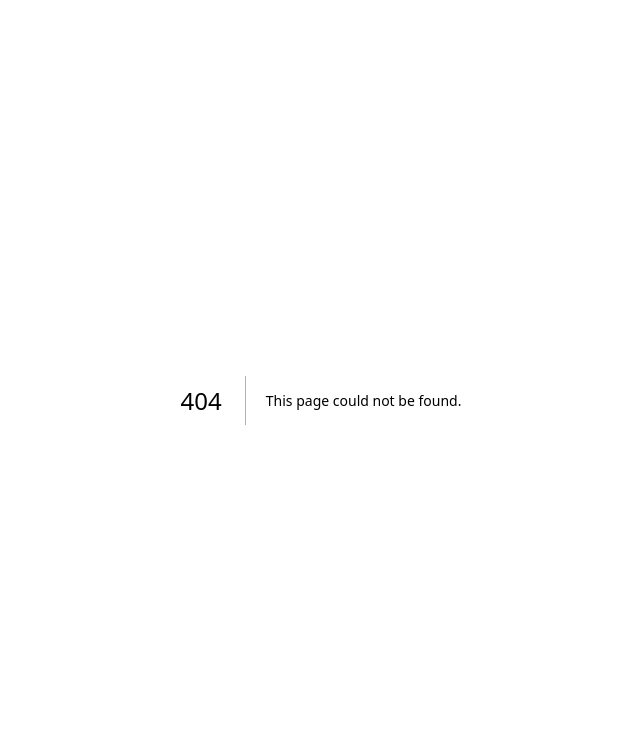
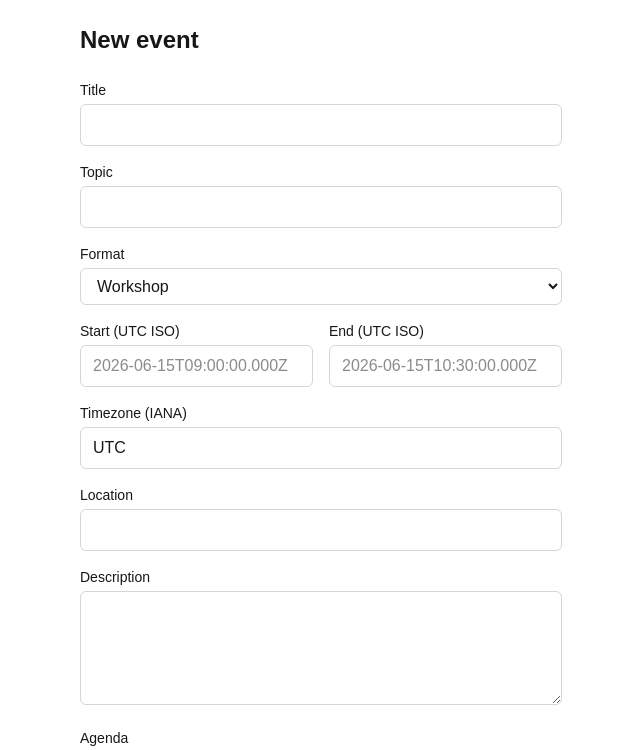
Before and after one commit to GhostDragooon/Eventar, a Next.js app: page /events/new in a window 1280 px wide. Before the commit this address had no page. Shown: the top 750 px of the page, without its empty margins (319-959 px from the left). Built offline with nearby package versions, Linux system fonts and the light colour scheme.

Commit message:
feat(phase-1): create-event form + Server Action + zod schema + tests

```diff
--- /dev/null
+++ b/app/events/new/actions.ts
@@ -0,0 +1,71 @@
+'use server';
+import { z } from 'zod';
+import { redirect } from 'next/navigation';
+import { revalidatePath } from 'next/cache';
+import { requireStaff } from '@/lib/auth';
+import { supabaseServer } from '@/lib/supabase/server';
+
+function isValidTimezone(tz: string): boolean {
+  try {
+    new Intl.DateTimeFormat('en', { timeZone: tz }).format(0);
+    return true;
+  } catch {
+    return false;
+  }
+}
+
+export const eventInputSchema = z
+  .object({
+    title: z.string().trim().min(1, 'Title required').max(200),
+    topic: z.string().trim().max(80).optional().default(''),
+    format: z.enum(['workshop', 'seminar', 'roundtable', 'other']).optional(),
+    start_time: z.string().datetime(),
+    end_time: z.string().datetime(),
+    timezone: z.string().refine(isValidTimezone, 'Invalid IANA timezone'),
+    location: z.string().trim().max(200).optional().default(''),
+    description: z.string().max(4000).optional().default(''),
+    agenda: z.string().max(8000).optional().default(''),
+    max_attendees: z.coerce.number().int().positive().optional(),
+  })
+  .refine((d) => new Date(d.end_time) > new Date(d.start_time), {
+    message: 'End time must be after start time',
+    path: ['end_time'],
+  });
+
+export type EventInput = z.infer<typeof eventInputSchema>;
+
+export async function createEvent(formData: FormData) {
+  const staff = await requireStaff();
+
+  const parsed = eventInputSchema.safeParse({
+    title: formData.get('title'),
+    topic: formData.get('topic'),
+    format: formData.get('format') || undefined,
+    start_time: formData.get('start_time'),
+    end_time: formData.get('end_time'),
+    timezone: formData.get('timezone'),
+    location: formData.get('location'),
+    description: formData.get('description'),
+    agenda: formData.get('agenda'),
+    max_attendees: formData.get('max_attendees') || undefined,
+  });
+  if (!parsed.success) {
+    return {
+      error: parsed.error.issues
+        .map((i) => `${i.path.join('.')}: ${i.message}`)
+        .join('; '),
+    };
+  }
+
+  const supabase = await supabaseServer();
+  const { data, error } = await supabase
+    .from('events')
+    .insert({ ...parsed.data, created_by: staff.id, status: 'draft' })
+    .select('id')
+    .single();
+
+  if (error) return { error: error.message };
+
+  revalidatePath('/dashboard');
+  redirect(`/events/${data.id}/edit`);
+}
--- /dev/null
+++ b/app/events/new/page.tsx
@@ -0,0 +1,101 @@
+'use client';
+import { useState, useTransition, useEffect } from 'react';
+import { createEvent } from './actions';
+import { browserTz } from '@/lib/tz';
+
+export default function NewEventPage() {
+  const [pending, start] = useTransition();
+  const [err, setErr] = useState<string | null>(null);
+  const [tz, setTz] = useState('UTC');
+  useEffect(() => setTz(browserTz()), []);
+
+  return (
+    <main className="max-w-2xl mx-auto p-6 space-y-6">
+      <h1 className="text-2xl font-semibold">New event</h1>
+
+      <form
+        action={(fd) =>
+          start(async () => {
+            setErr(null);
+            const res = await createEvent(fd);
+            if (res && 'error' in res) setErr(res.error);
+          })
+        }
+        className="space-y-4"
+      >
+        <Field name="title" label="Title" required />
+        <Field name="topic" label="Topic" />
+        <div>
+          <label className="block text-sm font-medium mb-1">Format</label>
+          <select
+            name="format"
+            className="w-full rounded-md border border-gray-300 px-3 py-2"
+            defaultValue="workshop"
+          >
+            <option value="workshop">Workshop</option>
+            <option value="seminar">Seminar</option>
+            <option value="roundtable">Roundtable</option>
+            <option value="other">Other</option>
+          </select>
+        </div>
+        <div className="grid grid-cols-2 gap-4">
+          <Field name="start_time" label="Start (UTC ISO)" required type="text" placeholder="2026-06-15T09:00:00.000Z" />
+          <Field name="end_time" label="End (UTC ISO)" required type="text" placeholder="2026-06-15T10:30:00.000Z" />
+        </div>
+        <Field name="timezone" label="Timezone (IANA)" defaultValue={tz} required />
+        <Field name="location" label="Location" />
+        <TextArea name="description" label="Description" />
+        <TextArea name="agenda" label="Agenda" />
+        <Field name="max_attendees" label="Max attendees (optional)" type="number" />
+
+        <button
+          disabled={pending}
+          className="rounded-md bg-black text-white px-4 py-2 font-medium disabled:opacity-50"
+        >
+          {pending ? 'Creating…' : 'Create event'}
+        </button>
+        {err && <p className="text-sm text-red-700 whitespace-pre-wrap">{err}</p>}
+      </form>
+
+      <p className="text-xs text-gray-500">
+        Note: phase 1 uses plain text ISO inputs. A datetime picker is phase-7 polish.
+      </p>
+    </main>
+  );
+}
+
+function Field(p: {
+  name: string;
+  label: string;
+  type?: string;
+  required?: boolean;
+  defaultValue?: string;
+  placeholder?: string;
+}) {
+  return (
+    <div>
+      <label className="block text-sm font-medium mb-1">{p.label}</label>
+      <input
+        name={p.name}
+        type={p.type ?? 'text'}
+        required={p.required}
+        defaultValue={p.defaultValue}
+        placeholder={p.placeholder}
+        className="w-full rounded-md border border-gray-300 px-3 py-2"
+      />
+    </div>
+  );
+}
+
+function TextArea(p: { name: string; label: string }) {
+  return (
+    <div>
+      <label className="block text-sm font-medium mb-1">{p.label}</label>
+      <textarea
+        name={p.name}
+        rows={4}
+        className="w-full rounded-md border border-gray-300 px-3 py-2"
+      />
+    </div>
+  );
+}
--- /dev/null
+++ b/vitest.config.ts
@@ -0,0 +1,10 @@
+import { defineConfig } from 'vitest/config';
+import path from 'node:path';
+
+export default defineConfig({
+  resolve: {
+    alias: {
+      '@': path.resolve(__dirname, '.'),
+    },
+  },
+});
```
Also changed, not shown: 1 other file (tests, documents, lock files or other folders).
